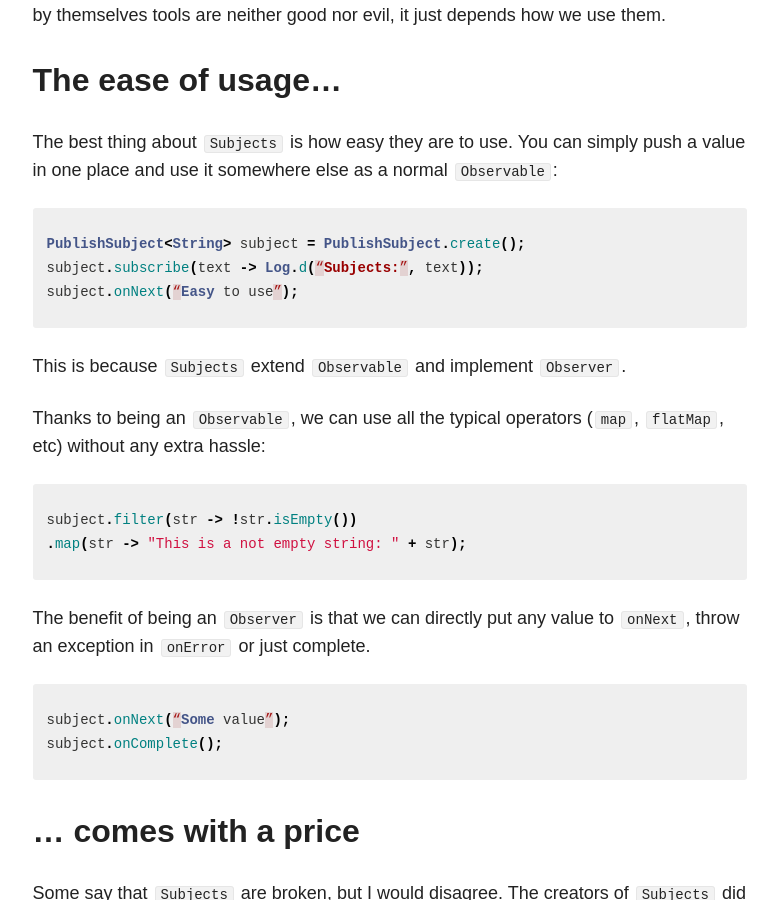
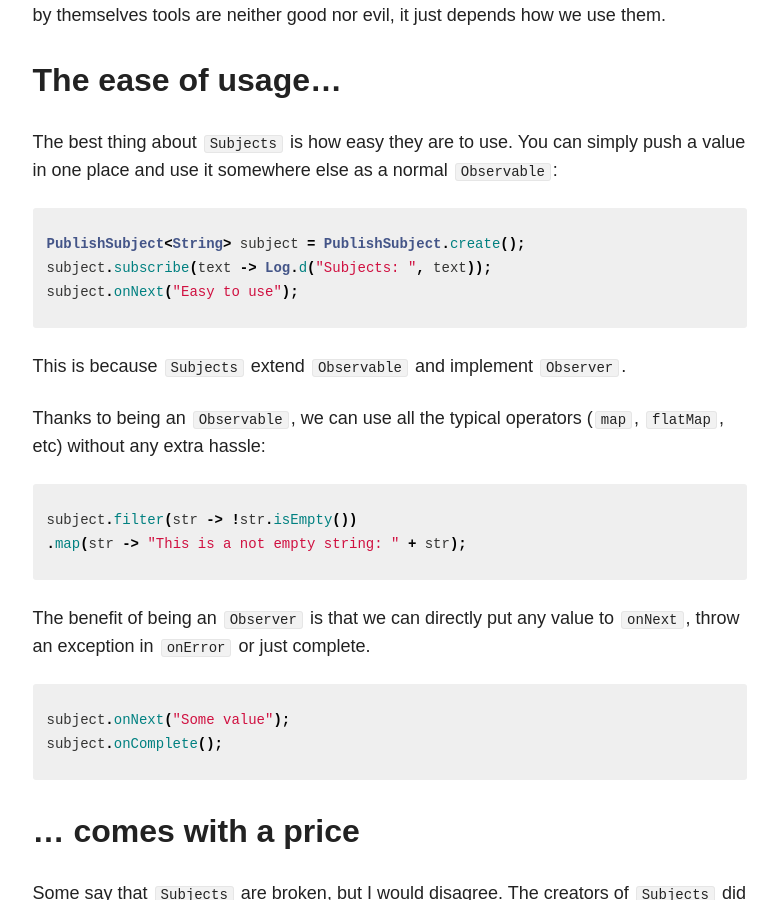
Before and after one commit to upday/upday.github.io, a Jekyll site: the page built from _posts/blog/2016-07-18-subjects.md, in a window 1280 px wide and 900 px high, scrolled down 1048 px. Shown: the whole window, without its empty margins (347-1125 px from the left). Built offline with Jekyll 4.4.1, drawn with Linux system fonts in a browser that asks for light colours; nearby versions of some CDN libraries; some of the changed text lies outside the part shown.

Commit message:
Fixed formatting and quotes

```diff
--- a/_posts/blog/2016-07-18-subjects.md
+++ b/_posts/blog/2016-07-18-subjects.md
@@ -27,8 +27,8 @@ The best thing about ``Subjects`` is how easy they are to use. You can simply pu
 
 {% highlight java %}
 PublishSubject<String> subject = PublishSubject.create();
-subject.subscribe(text -> Log.d(“Subjects:”, text));
-subject.onNext(“Easy to use”);
+subject.subscribe(text -> Log.d("Subjects: ", text));
+subject.onNext("Easy to use");
 {% endhighlight %}
 
 This is because ``Subjects`` extend ``Observable`` and implement ``Observer``.
@@ -43,7 +43,7 @@ subject.filter(str -> !str.isEmpty())
 The benefit of being an ``Observer`` is that we can directly put any value to ``onNext``, throw an exception in ``onError`` or just complete.
 
 {% highlight java %}
-subject.onNext(“Some value”);
+subject.onNext("Some value");
 subject.onComplete();
 {% endhighlight %}
 
@@ -67,15 +67,15 @@ There is really simple test to check if your ``Observable`` supports backpressur
 {% highlight java %}
 @Test
 public void check_backpressure_support() {
-  // The Subscriber requests only 1 value:
-  TestSubscriber<Boolean> ts = new TestSubscriber<>(1);
-  PublishSubject<Boolean> subject = PublishSubject.create();
-  subject.subscribe(ts);
+    // The Subscriber requests only 1 value:
+    TestSubscriber<Boolean> ts = new TestSubscriber<>(1);
+    PublishSubject<Boolean> subject = PublishSubject.create();
+    subject.subscribe(ts);
 
-  subject.onNext(true); // We put 2 values into the stream
-  subject.onNext(true);
+    subject.onNext(true); // We put 2 values into the stream
+    subject.onNext(true);
 
-  ts.assertValueCount(1); // We should receive only 1 value
+    ts.assertValueCount(1); // We should receive only 1 value
 }
 {% endhighlight %}
 
@@ -109,14 +109,15 @@ We could then alter the previous test to make the ``Subject`` in question handle
 {% highlight java %}
 @Test
 public void check_backpressure_support() {
-  TestSubscriber<Boolean> ts = new TestSubscriber<>(1); // The Subscriber requests only 1 value
-  PublishSubject<Boolean> subject = PublishSubject.create();
-  subject.onBackpressureDrop().subscribe(ts);
+    // The Subscriber requests only 1 value:
+    TestSubscriber<Boolean> ts = new TestSubscriber<>(1);
+    PublishSubject<Boolean> subject = PublishSubject.create();
+    subject.onBackpressureDrop().subscribe(ts);
 
-  subject.onNext(true); // We put 2 values into the stream
-  subject.onNext(true);
+    subject.onNext(true); // We put 2 values into the stream
+    subject.onNext(true);
 
-  ts.assertValueCount(1); // We should receive only 1 value
+    ts.assertValueCount(1); // We should receive only 1 value
 }
 {% endhighlight %}
 
```
